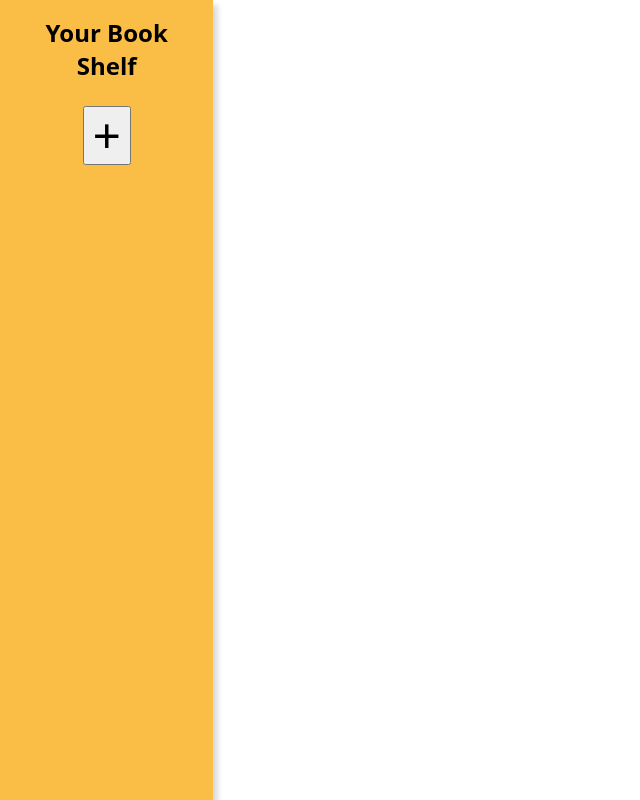
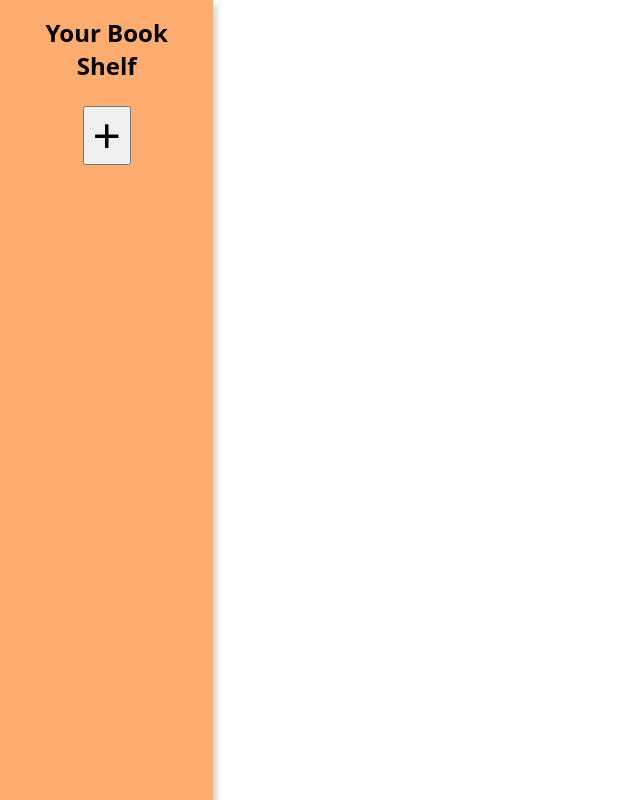
Before and after one commit to GabeGar/library-app, a plain HTML site: page index.html in a window 1280 px wide. Shown: the whole page, without its empty margins (0-640 px from the left). Drawn offline with Linux system fonts and the light colour scheme.

```diff
--- a/styles.css
+++ b/styles.css
@@ -23,7 +23,7 @@
 
 aside {
     position: relative;
-    background-color: #fabe46;
+    background-color: #ffac71;
     padding: 1rem;
     text-align: center;
     box-shadow: 5px 5px 5px #dcdcdc;
```
Also changed, not shown: index.html (+0 -1 lines).
